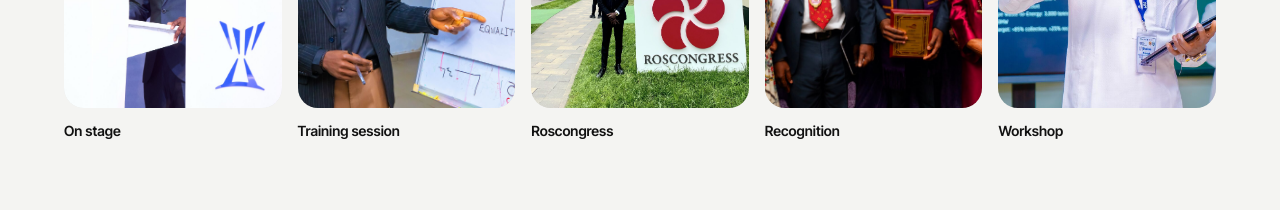
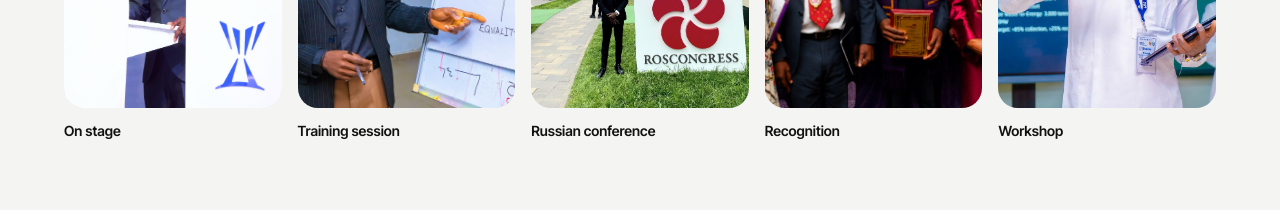
Before and after one commit to Kingsleysam1/sen, a React (Vite) app: page / in a window 1280 px wide. Shown: the part 2900-3110 px from the top of the page. Built offline with nearby package versions, Linux system fonts and the light colour scheme.

Commit message:
Rename Roscongress photo caption to Russian conference
Co-Authored-By: Claude Opus 5.5 <noreply@anthropic.com>
Claude-Session: https://claude.ai/code/session_01UDskeJGST6Hv6KuPtxFLkk

```diff
--- a/src/components/MetricsSection.tsx
+++ b/src/components/MetricsSection.tsx
@@ -51,7 +51,7 @@ const IMPACT_STATS = [
 const MOMENTS = [
   { src: PHOTOS.podiumBlue,  alt: 'Shalom C. Ernest speaking from a podium', caption: 'On stage', pos: '50% 25%' },
   { src: PHOTOS.whiteboard,  alt: 'Shalom C. Ernest teaching at a flipchart', caption: 'Training session', pos: '40% 40%' },
-  { src: PHOTOS.roscongress, alt: 'Shalom C. Ernest outdoors beside a Roscongress sign', caption: 'Roscongress', pos: '45% 50%' },
+  { src: PHOTOS.roscongress, alt: 'Shalom C. Ernest outdoors at a conference in Russia', caption: 'Russian conference', pos: '45% 50%' },
   { src: PHOTOS.award,       alt: 'Shalom C. Ernest with dignitaries at a ceremony', caption: 'Recognition', pos: '50% 40%' },
   { src: PHOTOS.classroom,   alt: 'Shalom C. Ernest presenting in a classroom', caption: 'Workshop', pos: '35% 40%' },
 ];
```
